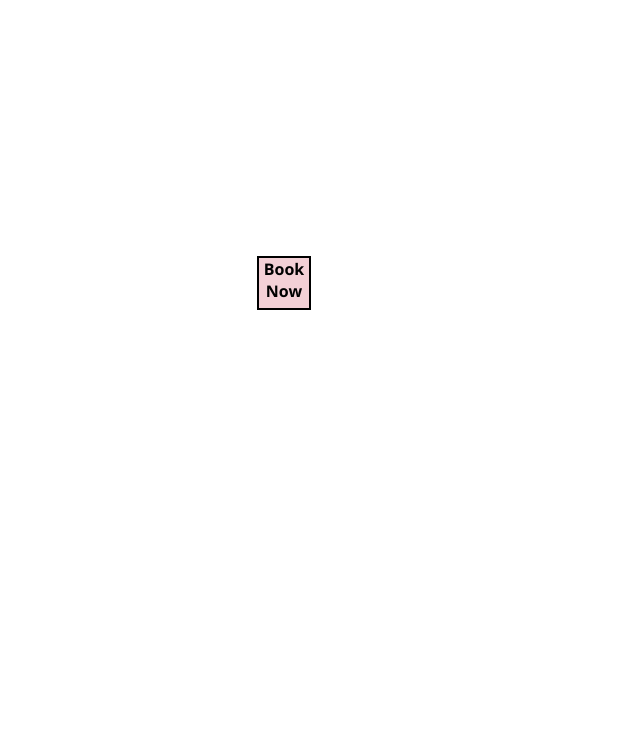
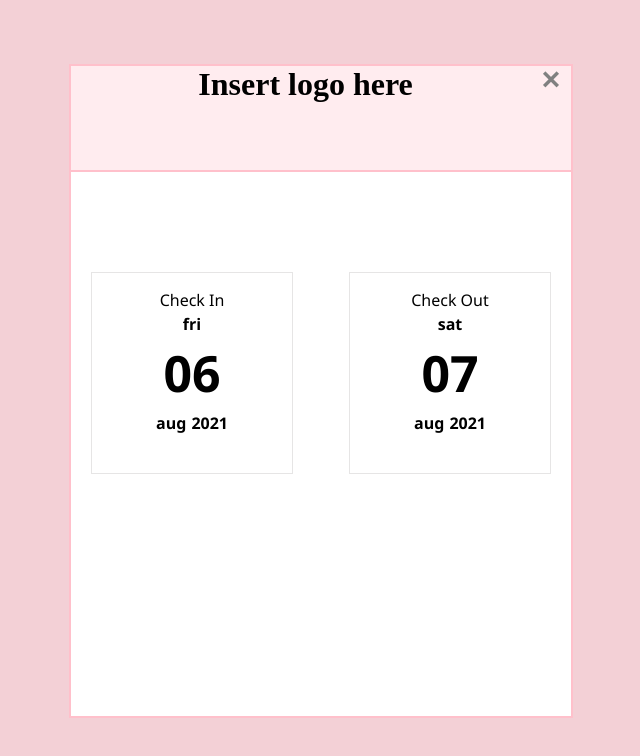
Before and after one commit to Cyrof/javascript_projects, a plain HTML site: page book_room/book_room.html in a window 1280 px wide. Shown: the whole page, without its empty margins (319-959 px from the left). Drawn offline with Linux system fonts and the light colour scheme.

Commit message:
update 06/08/2021 19:28

```diff
--- a/book_room/book_room.html
+++ b/book_room/book_room.html
@@ -1,11 +1,13 @@
 <!DOCTYPE html>
 <html lang="en">
+
 <head>
     <meta charset="UTF-8">
     <meta name="viewport" content="width=device-width, initial-scale=1.0">
     <link rel="stylesheet" href="./style.css">
     <title>Book Room</title>
 </head>
+
 <body>
     <!-- book room button -->
     <div class="book-box" onclick="showBookIn()">
@@ -14,10 +16,47 @@
 
     <!-- book room container -->
     <div class="book-room-container">
-        <a href="">&#x2715;</a>
+        <!-- calender container -->
+        <div class="calendar-container">
+            <!-- calender header -->
+            <div class="calendar-header">
+                <a id="container-exit" onclick="hideBookIn()">&#x2715;</a>
+                <h1>Insert logo here</h1>
+            </div>
+
+            <!-- calendar check in check out container -->
+            <div class="calendar-btn">
+                <!-- check in -->
+                <div class="check-in" onclick="showCalendar(1)">
+                    <span class="text">Check In</span>
+                    <div class="day-week">fri</div>
+                    <div class="day">06</div>
+                    <div class="month">aug</div>
+                    <div class="year">2021</div>
+                </div>
+
+                <!-- check out -->
+                <div class="check-out" onclick="showCalendar(1)">
+                    <span class="text">Check Out</span>
+                    <div class="day-week">sat</div>
+                    <div class="day">07</div>
+                    <div class="month">aug</div>
+                    <div class="year">2021</div>
+                </div>
+            </div>
+
+            <!-- calendar -->
+            <div class="calendar">
+                <a id="calendar-exit" onclick="showCalendar(0)">&#x2715;</a>
+            </div>
+        </div>
+
+
+
     </div>
 
     <!-- import js file  -->
     <script src="./room_book.js"></script>
 </body>
+
 </html>
--- a/book_room/room_book.js
+++ b/book_room/room_book.js
@@ -3,3 +3,21 @@ function showBookIn(){
     var click = document.getElementsByClassName("book-room-container");
     click[0].style.display = "block";
 }
+
+//function to close book room page
+function hideBookIn(){
+    var click = document.getElementsByClassName("book-room-container");
+    click[0].style.display = "none";
+}
+
+//function to show/hide calendar
+function showCalendar(num){
+    var click = document.getElementsByClassName("calendar");
+    click.style.display = "block";
+    // if (num === 0){
+    //     click.style.display = "none";
+    // }
+    // else{
+    //     click.style.display = "block";
+    // }
+}
--- a/book_room/style.css
+++ b/book_room/style.css
@@ -33,14 +33,119 @@
     width: 100%;
     background-color: #f3d0d6;
     position: absolute;
-    display: none;
+    /* display: none; */
 }
 
 /* call close symbol */
-.book-room-container a{
+#container-exit{
     float: right;
     color: grey;
     font-size: 25px;
     font-weight: bold;
     text-decoration: none;
+    margin-right: 10px;
 }
+
+/* call calender container */
+.calendar-container{
+    background-color: white;
+    border: 2px solid pink;
+    height: 650px;
+    width: 500px;
+    margin: 5% auto;
+}
+
+/* call calender header */
+.calendar-header{
+    border-bottom: 2px solid pink;
+    background-color: rgb(255, 236, 239);
+    height: 16%;
+}
+
+/* call text in calender header */
+.calendar-header h1{
+    text-align: center;
+}
+
+/* call calendar */
+.calendar-btn{
+    height: 83%;
+}
+
+/* call check in check out */
+.check-in, .check-out{
+    border: 1px solid rgba(226, 224, 224, 0.836);
+    width: 200px;
+    height: 175px;
+    margin-top: 20%;
+    font-family: 'Segoe UI', Tahoma, Geneva, Verdana, sans-serif;
+    text-align: center;
+    line-height: 1.5;
+    padding: 15px 0 10px;
+    cursor: pointer;
+}
+
+/* set check out position */
+.check-out{
+    float: right;
+    margin-right: 20px;
+}
+
+/* set check in position */
+.check-in{
+    float: left;
+    margin-left: 20px;
+}
+
+/* position check in and check out */
+.text{
+    display: inline-block
+}
+
+/* set day on week */
+.day-week{
+    font-weight: bold;
+}
+
+/* set day */
+.day{
+    font-weight: bold;
+    font-size: 50px;
+}
+
+/* set month and year */
+.month{
+    float: left;
+    margin-left: 32%;
+}
+
+.year{
+    float: right;
+    margin-right: 32%;
+}
+
+.month, .year{
+    font-weight: bold;
+}
+
+/* calendar container */
+.calendar{
+    background-color: white;
+    border: 1px solid rgba(226, 224, 224, 0.836);
+    height: 350px;
+    width: 650px;
+    position: absolute;
+    bottom: 14%;
+    margin-left: 0.5%;
+    display: none;
+}
+
+/* calendar exit button */
+#calendar-exit{
+    float: right;
+    color: grey;
+    font-weight: bold;
+    text-decoration: none;
+    margin-right: 5px;
+    cursor: pointer;
+}
```
